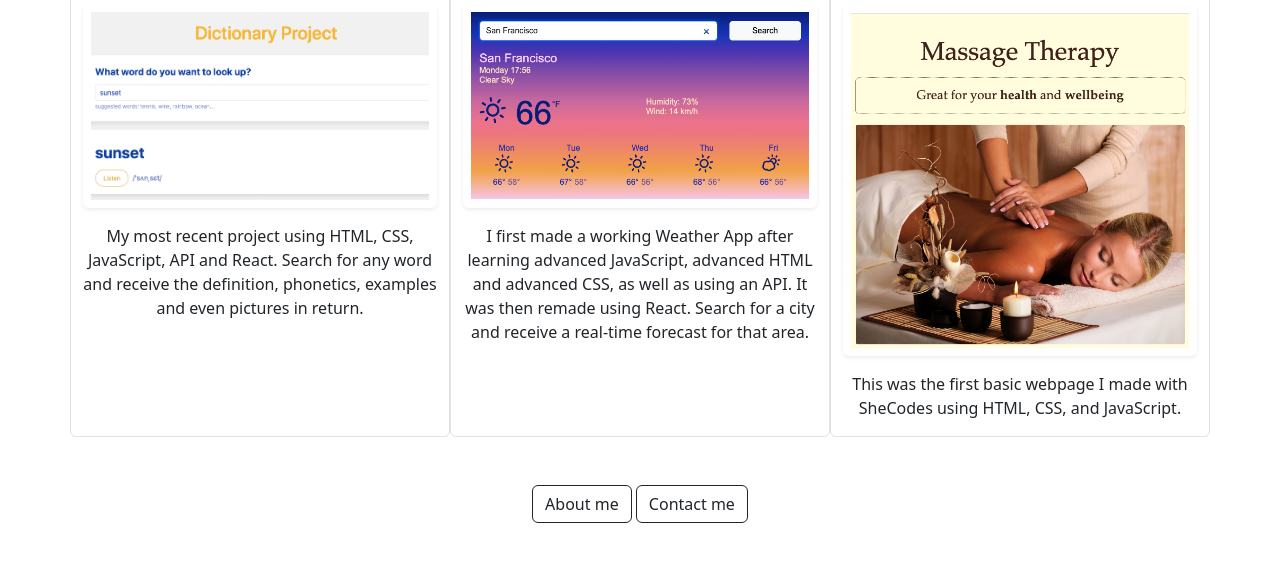
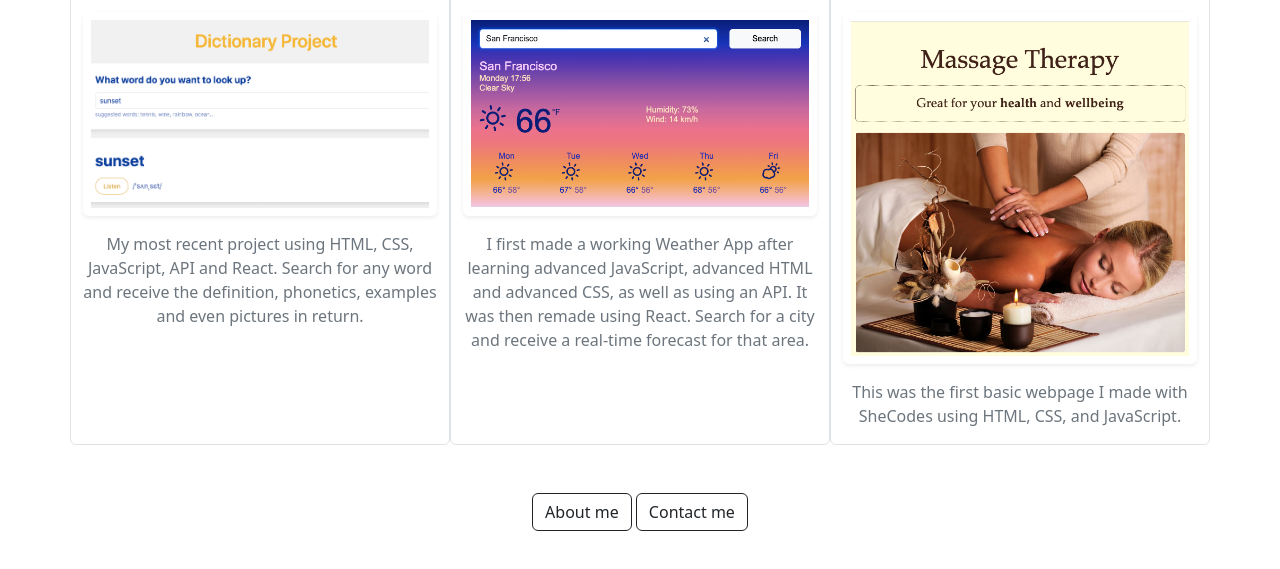
Before and after one commit to kag0224/portfolio_kag, a plain HTML site: page index.html in a window 1280 px wide. Shown: the part 163-732 px from the top of the page. Drawn offline with nearby package versions, Linux system fonts and the light colour scheme.

Commit message:
adjusted text placement

```diff
--- a/index.html
+++ b/index.html
@@ -27,9 +27,9 @@
             <h2 class="mt-3">Dictionary App</h2>
             <img
               src="images/DictionaryApp.png"
-              class="img-fluid mb-3 rounded shadow-sm p-2"
+              class="img-fluid mt-2 rounded shadow-sm p-2"
             />
-            <p>
+            <p class="text-muted mt-3">
               My most recent project using HTML, CSS, JavaScript, API and React.
               Search for any word and receive the definition, phonetics,
               examples and even pictures in return.
@@ -39,9 +39,9 @@
             <h2 class="mt-3">Weather App</h2>
             <img
               src="images/WeatherApp.png"
-              class="img-fluid mb-3 rounded shadow-sm p-2"
+              class="img-fluid mt-2 rounded shadow-sm p-2"
             />
-            <p>
+            <p class="text-muted mt-3">
               I first made a working Weather App after learning advanced
               JavaScript, advanced HTML and advanced CSS, as well as using an
               API. It was then remade using React. Search for a city and receive
@@ -52,9 +52,9 @@
             <h2 class="mt-3">Massage Website</h2>
             <img
               src="images/MassageTherapyApp.png"
-              class="img-fluid mb-3 rounded shadow-sm p-2"
+              class="img-fluid mt-2 rounded shadow-sm p-2"
             />
-            <p>
+            <p class="text-muted mt-3">
               This was the first basic webpage I made with SheCodes using HTML,
               CSS, and JavaScript.
             </p>
```
